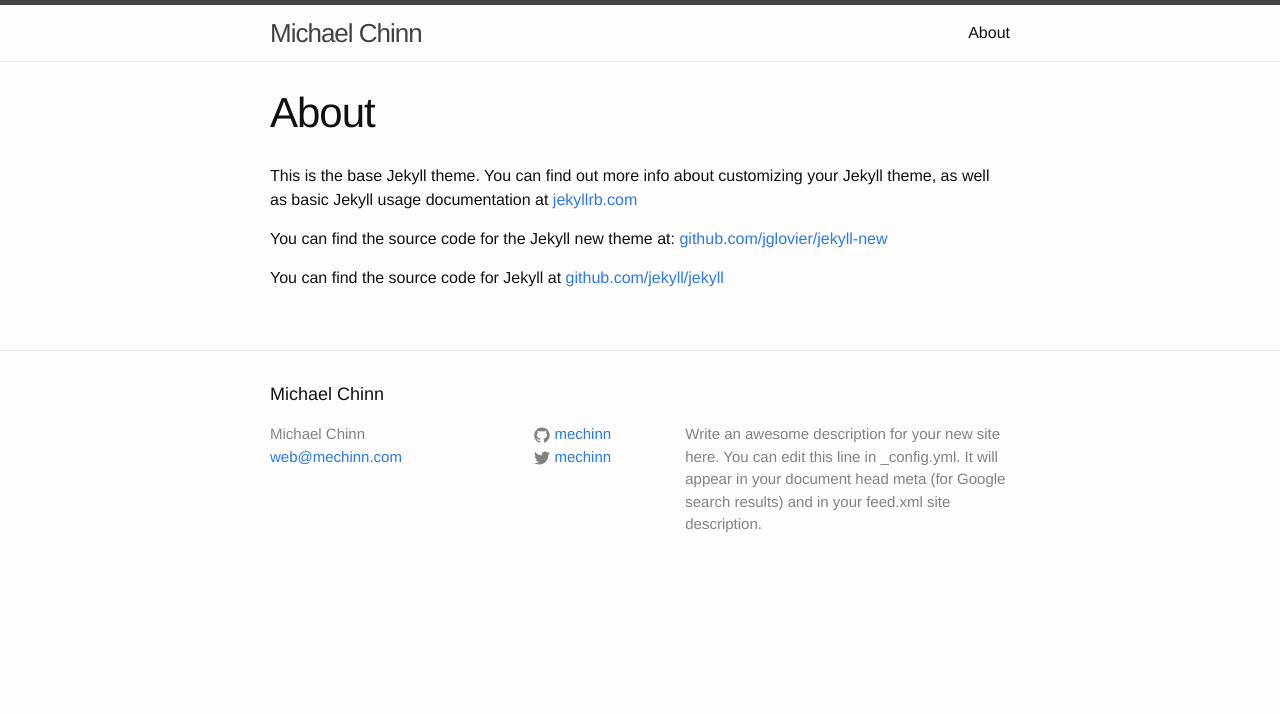
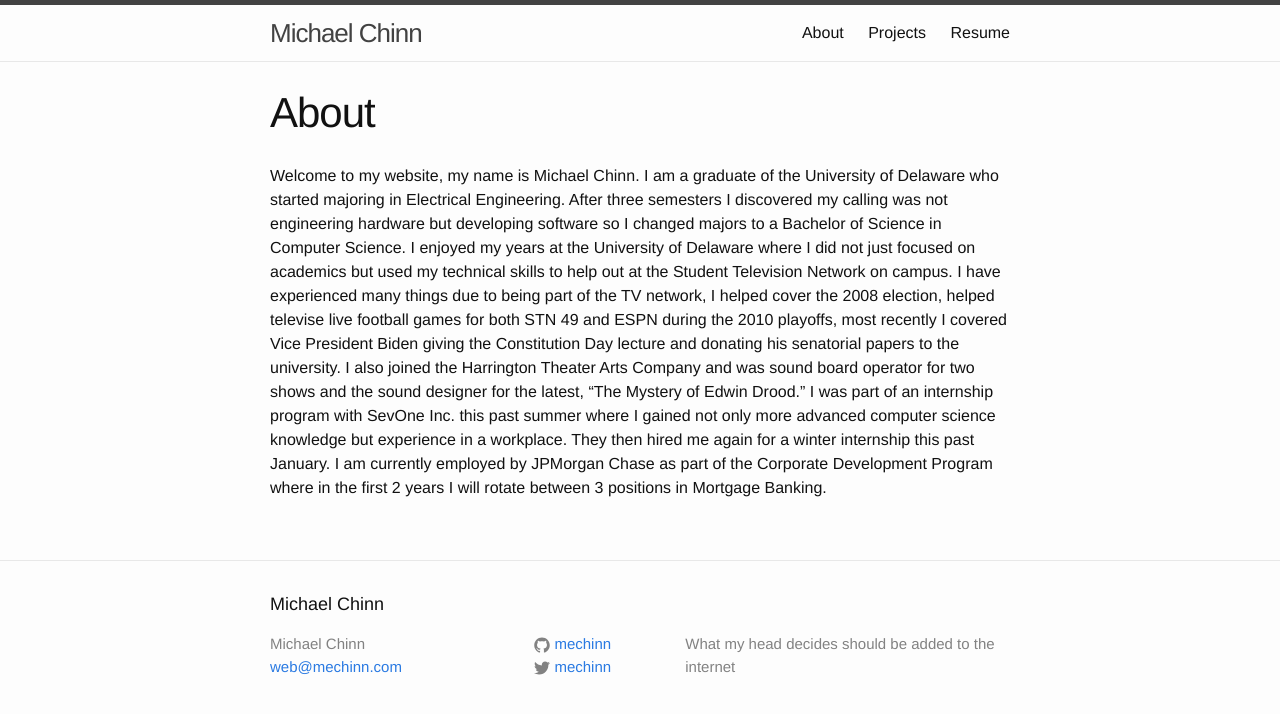
Before and after one commit to mechinn/mechinn.github.io, a Jekyll site: the page built from about.md, in a window 1280 px wide. Shown: the top 714 px of the page. Built offline with Jekyll 4.4.1, drawn with Linux system fonts in a browser that asks for light colours.

Commit message:
restore old site content

```diff
--- a/_config.yml
+++ b/_config.yml
@@ -2,80 +2,80 @@
 title: Michael Chinn
 email: web@mechinn.com
 description: > # this means to ignore newlines until "baseurl:"
-  Write an awesome description for your new site here. You can edit this
-  line in _config.yml. It will appear in your document head meta (for
-  Google search results) and in your feed.xml site description.
-url: "http://mechinn.com" # the base hostname & protocol for your site
+  What my head decides should be added to the internet
+url: "http://mechinn.com"
 twitter_username: mechinn
 github_username:  mechinn
 
-# # Where things are
-# destination: ./_site
-# plugins:     ./_plugins
-# layouts:     ./_layouts
-# data_source: ./_data
-# collections: null
-#
-# # Handling Reading
-# include:      [".htaccess"]
-# exclude:      []
-# keep_files:   [".git", ".svn"]
-# encoding:     "utf-8"
-# markdown_ext: "markdown,mkdown,mkdn,mkd,md"
-#
-# # Filtering Content
-# show_drafts: null
-# limit_posts: 0
-# future:      true
-# unpublished: false
-#
-# # Plugins
-# whitelist: []
-# gems:      []
+# Where things are
+destination: ./_site
+plugins:     ./_plugins
+layouts:     ./_layouts
+data_source: ./_data
+collections: null
+
+# Handling Reading
+include:      [".htaccess"]
+exclude:      []
+keep_files:   [".git", ".svn", "files"]
+encoding:     "utf-8"
+markdown_ext: "markdown,mkdown,mkdn,mkd,md"
+
+# Filtering Content
+show_drafts: null
+limit_posts: 0
+future:      true
+unpublished: false
+
+# Plugins
+whitelist: []
+gems:      []
 
 # Conversion
 markdown:    kramdown
 highlighter: pygments
 excerpt_separator: "\n\n"
+kramdown:
+  input: GFM
 
-# # Serving
-# detach:  false
-# port:    4000
-# host:    127.0.0.1
+# Serving
+detach:  false
+port:    4000
+host:    127.0.0.1
 baseurl: "" # does not include hostname
-#
-# # Outputting
-# permalink:     date
-# paginate_path: /page:num
-# timezone:      null
-#
-# quiet:    false
-# defaults: []
-#
-# # Markdown Processors
-# rdiscount:
-#   extensions: []
-#
-# redcarpet:
-#   extensions: []
-#
-# kramdown:
-#   auto_ids:       true
-#   footnote_nr:    1
-#   entity_output:  as_char
-#   toc_levels:     1..6
-#   smart_quotes:   lsquo,rsquo,ldquo,rdquo
-#   enable_coderay: false
-#
-#   coderay:
-#     coderay_wrap:              div
-#     coderay_line_numbers:      inline
-#     coderay_line_number_start: 1
-#     coderay_tab_width:         4
-#     coderay_bold_every:        10
-#     coderay_css:               style
-#
-# # github.io required
-# safe: true
-# lsi: false
-# source: .
+
+# Outputting
+permalink:     date
+paginate_path: /page:num
+timezone:      null
+
+quiet:    false
+defaults: []
+
+# Markdown Processors
+rdiscount:
+  extensions: []
+
+redcarpet:
+  extensions: []
+
+kramdown:
+  auto_ids:       true
+  footnote_nr:    1
+  entity_output:  as_char
+  toc_levels:     1..6
+  smart_quotes:   lsquo,rsquo,ldquo,rdquo
+  enable_coderay: false
+
+  coderay:
+    coderay_wrap:              div
+    coderay_line_numbers:      inline
+    coderay_line_number_start: 1
+    coderay_tab_width:         4
+    coderay_bold_every:        10
+    coderay_css:               style
+
+# github.io required
+safe: true
+lsi: false
+source: .
--- a/about.md
+++ b/about.md
@@ -2,10 +2,9 @@
 layout: page
 title: About
 permalink: /about/
+published: true
 ---
 
-This is the base Jekyll theme. You can find out more info about customizing your Jekyll theme, as well as basic Jekyll usage documentation at [jekyllrb.com](http://jekyllrb.com/)
-
-You can find the source code for the Jekyll new theme at: [github.com/jglovier/jekyll-new](https://github.com/jglovier/jekyll-new)
-
-You can find the source code for Jekyll at [github.com/jekyll/jekyll](https://github.com/jekyll/jekyll)
+Welcome to my website, my name is Michael Chinn. I am a graduate of the University of Delaware who started majoring in Electrical Engineering. After three semesters I discovered my calling was not engineering hardware but developing software so I changed majors to a Bachelor of Science in Computer Science.
+I enjoyed my years at the University of Delaware where I did not just focused on academics but used my technical skills to help out at the Student Television Network on campus. I have experienced many things due to being part of the TV network, I helped cover the 2008 election, helped televise live football games for both STN 49 and ESPN during the 2010 playoffs, most recently I covered Vice President Biden giving the Constitution Day lecture and donating his senatorial papers to the university. I also joined the Harrington Theater Arts Company and was sound board operator for two shows and the sound designer for the latest, "The Mystery of Edwin Drood."
+I was part of an internship program with SevOne Inc. this past summer where I gained not only more advanced computer science knowledge but experience in a workplace. They then hired me again for a winter internship this past January. I am currently employed by JPMorgan Chase as part of the Corporate Development Program where in the first 2 years I will rotate between 3 positions in Mortgage Banking.
```
Also changed, not shown: _posts/2015-08-22-welcome-to-jekyll.markdown (deleted, +0 -25 lines), _posts/2015-08-24-welcome-to-mechinn.markdown (added, +7 -0 lines), projects.md (added, +52 -0 lines), resume.md (added, +60 -0 lines), 6 other files.
